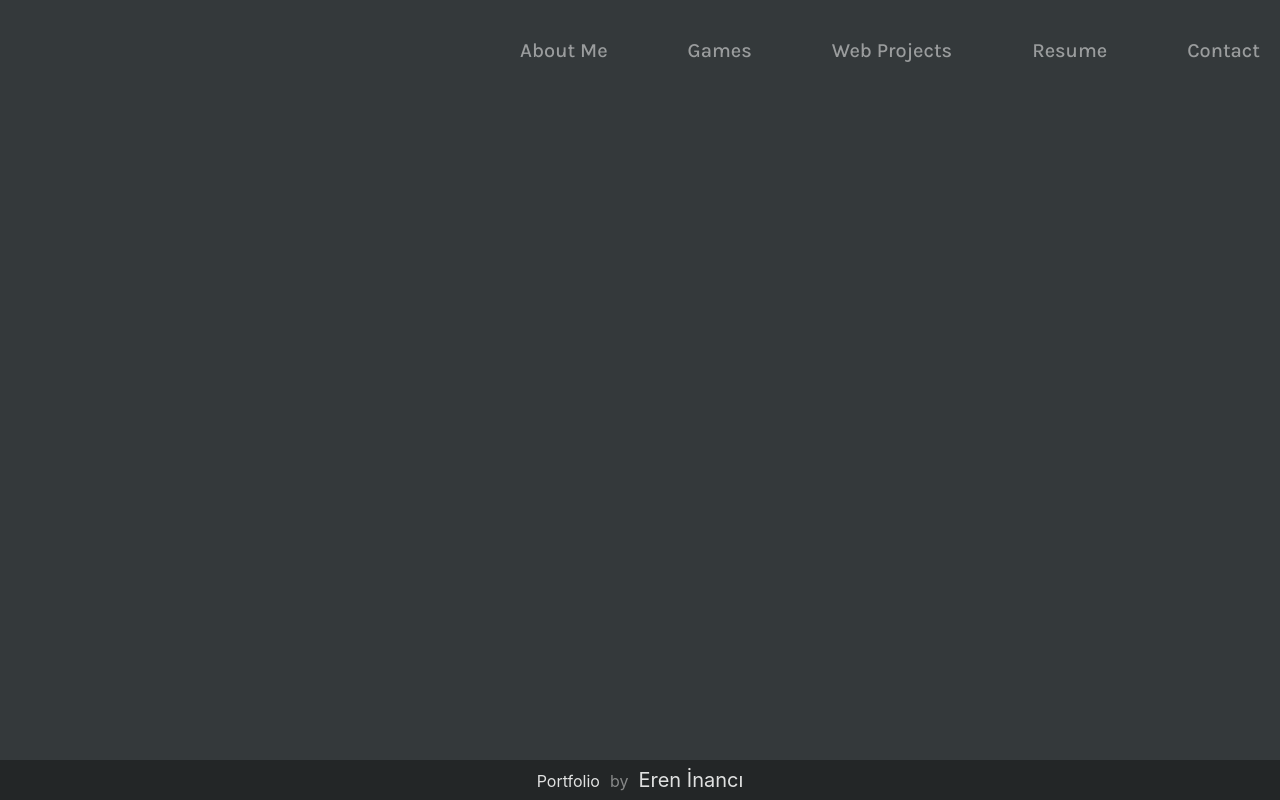
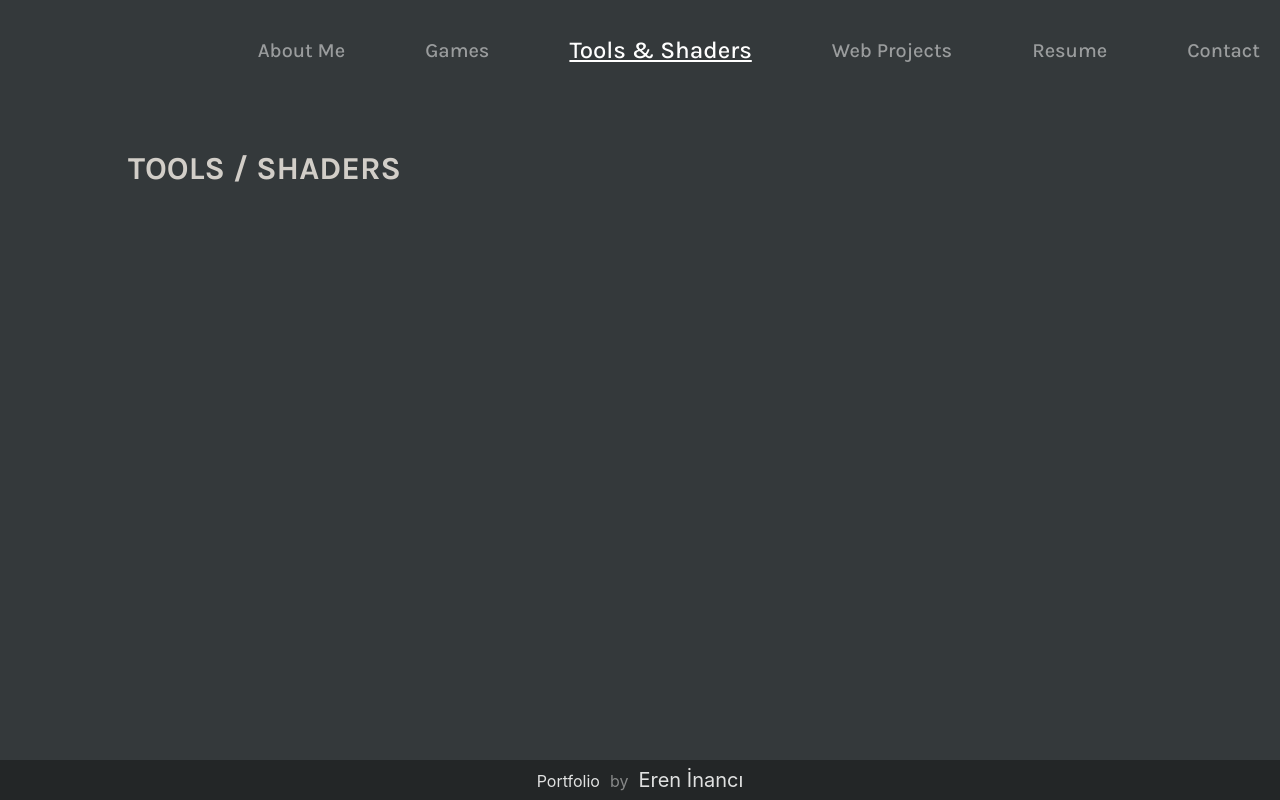
Before and after one commit to ereninc/Portfolio-ReactJS, a React (Create React App) app: page /others in a window 1280 px wide. Built offline with nearby package versions, Linux system fonts and the light colour scheme.

Commit message:
tools & shaders page

```diff
--- a/src/App.js
+++ b/src/App.js
@@ -4,6 +4,7 @@ import Games from "./components/pages/Games";
 import WebApps from "./components/pages/WebApps";
 import Resume from "./components/pages/Resume";
 import Contact from "./components/pages/Contact";
+import Others from "./components/pages/Others";
 import Footer from "./components/Footer";
 import Navbar from "./components/Navbar";
 import Empty from "./components/Empty";
@@ -18,6 +19,7 @@ function App() {
           <Route exact path="/" element={<AboutMe />} />
           <Route exact path="/games" element={<Games />} />
           <Route exact path="/webapps" element={<WebApps />} />
+          <Route exact path="/others" element={<Others />} />
           <Route exact path="/resume" element={<Resume />} />
           <Route exact path="/contact" element={<Contact />} />
         </Routes>
--- a/src/components/Navbar.jsx
+++ b/src/components/Navbar.jsx
@@ -11,6 +11,9 @@ export default function Navbar() {
       <NavLink exact="true" className="nav-item" to="/games">
         Games
       </NavLink>
+      <NavLink exact="true" className="nav-item" to="/others">
+        Tools & Shaders
+      </NavLink>
       <NavLink exact="true" className="nav-item" to="/webapps">
         Web Projects
       </NavLink>
--- /dev/null
+++ b/src/components/pages/Others.jsx
@@ -0,0 +1,9 @@
+import React from "react";
+
+export default function Others() {
+  return (
+    <div>
+      <h1>TOOLS / SHADERS</h1>
+    </div>
+  );
+}
```
